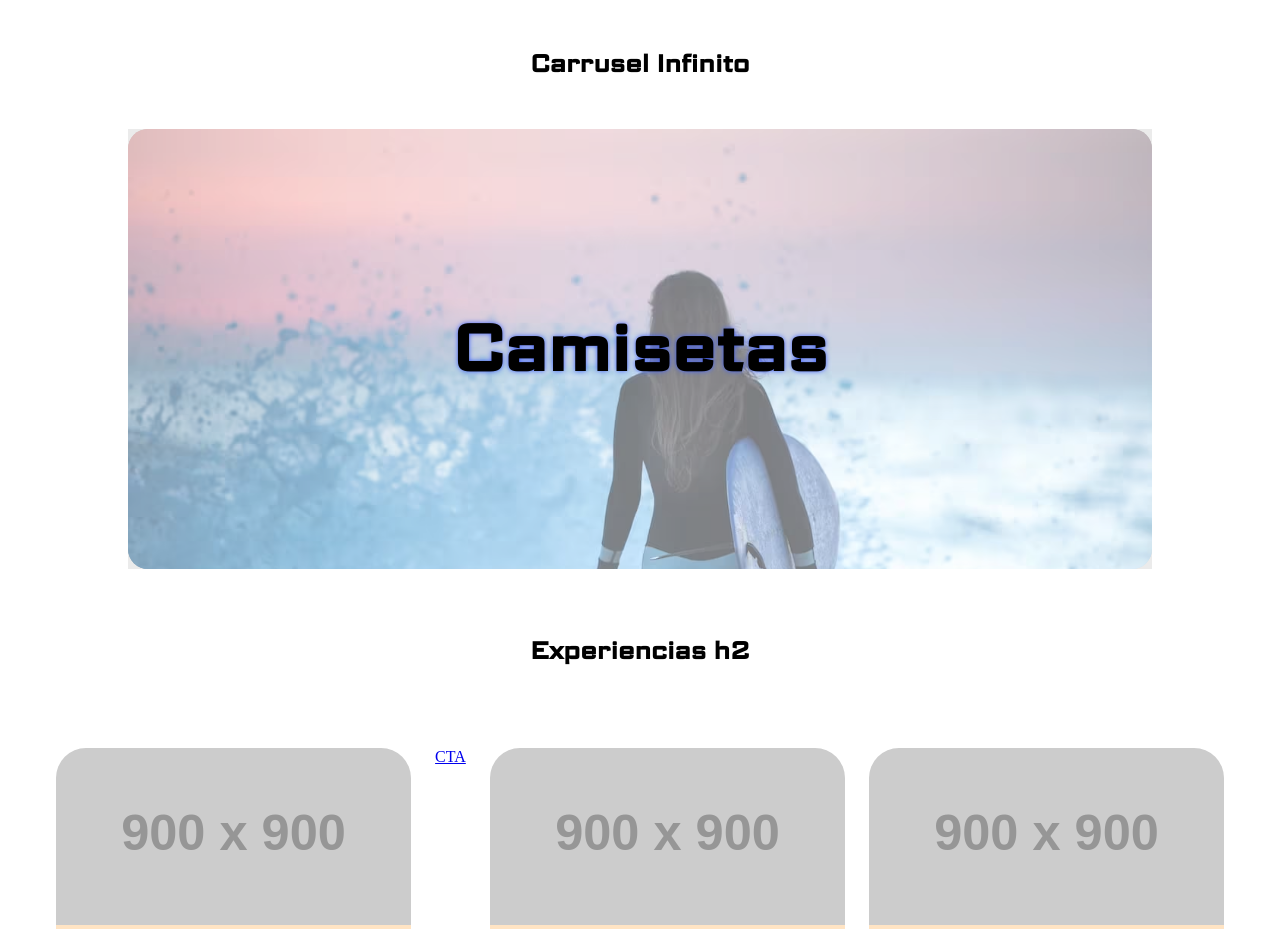
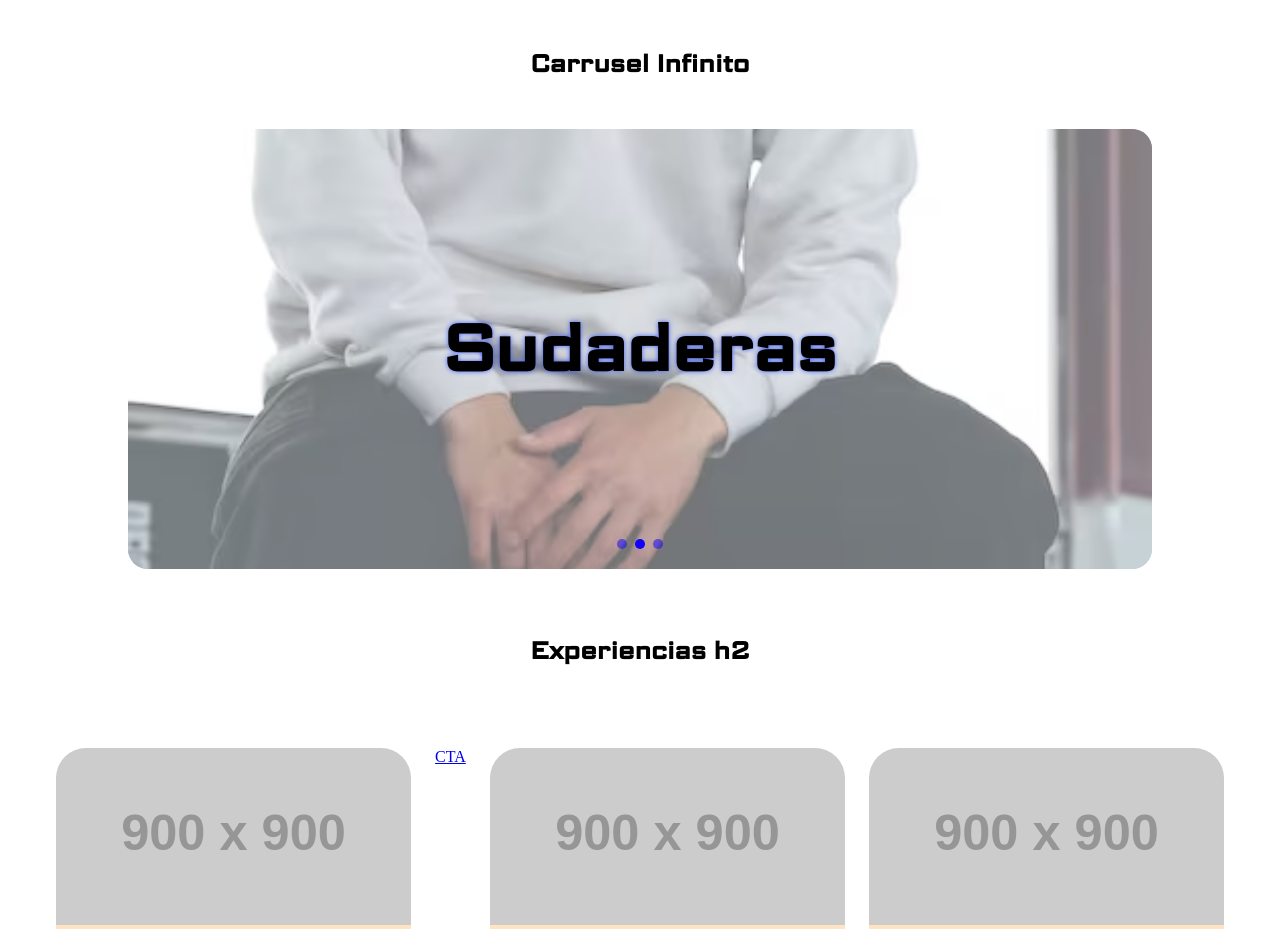
Before and after one commit to alexandremc2777-ship-it/ejercicio-VITE-0, a website built with Vite: page index.html in a window 1280 px wide. Shown: the part 10720-11649 px from the top of the page. Built offline with nearby package versions, Linux system fonts and the light colour scheme; placeholder pictures from the web are drawn by us.

Commit message:
cambios html y carrusel

```diff
--- a/index.html
+++ b/index.html
@@ -253,23 +253,28 @@
     <section>
       <h2>Carrusel Infinito</h2>
       <article class="artSlider01" aria-label="Carrusel de productos">
+
         <div class="artSlider01__visor">
           <div class="artSlider01__pista">
             <div class="artSlider01__slide">
               <h3>Camisetas</h3>
-              <img src="/src/assets/img/city-of-gold-coast-yZDcQgD00fI-unsplash (1).avif" alt="Camisetas">
+              <img src="/src/assets/img/faith-yarn-Wr0TpKqf26s-unsplash.avif" alt="Camisetas">
             </div>
             <div class="artSlider01__slide">
               <h3>Sudaderas</h3>
-              <img src="src/assets/img/city-of-gold-coast-yZDcQgD00fI-unsplash (1).avif" alt="Sudaderas">
+              <img src="src/assets/img/don-pham-QWlXPidIgI8-unsplash.avif" alt="Sudaderas">
             </div>
             <div class="artSlider01__slide">
               <h3>Pantalones</h3>
-              <img src="src/assets/img/city-of-gold-coast-yZDcQgD00fI-unsplash (1).avif" alt="Pantalones">
+              <img src="src/assets/img/tuananh-blue-h6PKsr0wDH4-unsplash.avif" alt="Pantalones">
             </div>
           </div>
         </div>
-
+        <div class="artSlider01__track">
+          <div class="artSlider01__track__dot active"></div>
+          <div class="artSlider01__track__dot"></div>
+          <div class="artSlider01__track__dot"></div>
+        </div>
 
       </article>
     </section>
--- a/src/assets/Js/assets/_artSlider.js
+++ b/src/assets/Js/assets/_artSlider.js
@@ -4,9 +4,12 @@ export default function artSlider() {
     $carrousel.forEach(($el) => {
 
         const $pista = $el.querySelector(".artSlider01__pista");
+        const $dots = $el.querySelectorAll(".artSlider01__track__dot");
         const $sliders = document.querySelectorAll(".artSlider01__slide");
 
-        // Compro
+        console.log($dots);
+
+        // Comprobar que nuestra pista y los sliders existas dentro del DOM
         if (!$pista || $sliders.length === 0) return;
 
         let contador = 0;
@@ -15,15 +18,41 @@ export default function artSlider() {
         const tiempoEspera = 3000;
 
         $sliders.forEach(($slide) => {
-            console.log($slide);
+           const $copia = $slide.cloneNode(true);
+           $pista.appendChild($copia);
         })
 
+        // El setinterval se ejecutará cada 3000 milisegundos
         setInterval(() => {
-            console.log(`Contador: ${contador}`);
-            console.log(`Tiempo: ${(tiempoEspera * contador) / 1000}s`);
+        //     console.log(`Contador: ${contador}`);
+        //     console.log(`Tiempo: ${(tiempoEspera * contador) / 1000}s`);
             contador++
 
+            $pista.style.transform= `translateX(-${100 * contador}%)`
+            $pista.style.transition = `transform ${tiempoTransicion}ms`
+
+            $dots[contador - 1]?.classList.remove("active");
+            if ($dots[contador]){
+                $dots[contador].classList.add("active");
+            } else {
+                $dots[0].classList.add("active");
+            }
+        // Hay que validad  que el contador sea igual al número de la última imagen
+        if(contador===$sliders.length){
+            setTimeout(()=>{
+            contador = 0;
+            $pista.style.transform= `translateX(0)`;
+            $pista.style.transition = "none";
+            }, tiempoTransicion);
+
+        }
+        // Reiniciar la posición del visor para mostrar el primer slider
+
         }, tiempoEspera);
+
+        // setTimeout(()=> {
+        //     console.log(`Me ejecuto cada ${tiempoEspera}s`);
+        // }, tiempoEspera);
 
     });
 
--- a/src/assets/scss/assets/_artSlider01.scss
+++ b/src/assets/scss/assets/_artSlider01.scss
@@ -1,9 +1,9 @@
 @use 'config' as c;
 
 .artSlider01{
+    position: relative;
     width: 100%;
     padding: 0 1.5rem;
-    background-color: c.$color02bis;
 
     @media only screen and (min-width:c.$tablet){
         width: 80%;
@@ -55,4 +55,25 @@
 
     }
 
+    .artSlider01__track{
+        display: flex;
+        justify-content: center;
+        position: absolute;
+        gap: 8px;
+        bottom:10px;
+        width: 100%;
+        height: 20px;
+        .artSlider01__track__dot{
+            height: 10px;
+            width: 10px;
+            background-color: #1100ff;
+            opacity: 0.5;
+            border-radius: 50%;
+            &.active {
+                opacity: 1;
+                transition: opacity 500ms;
+            }
+        }
+
+    }
 }
```
